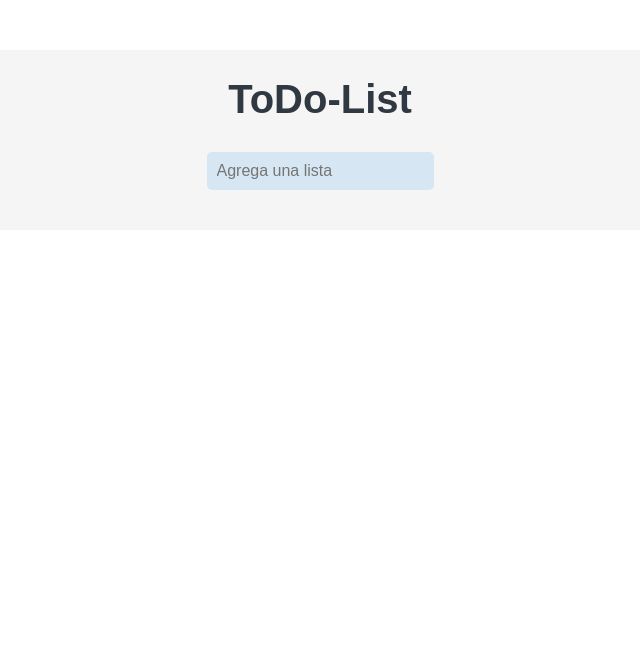
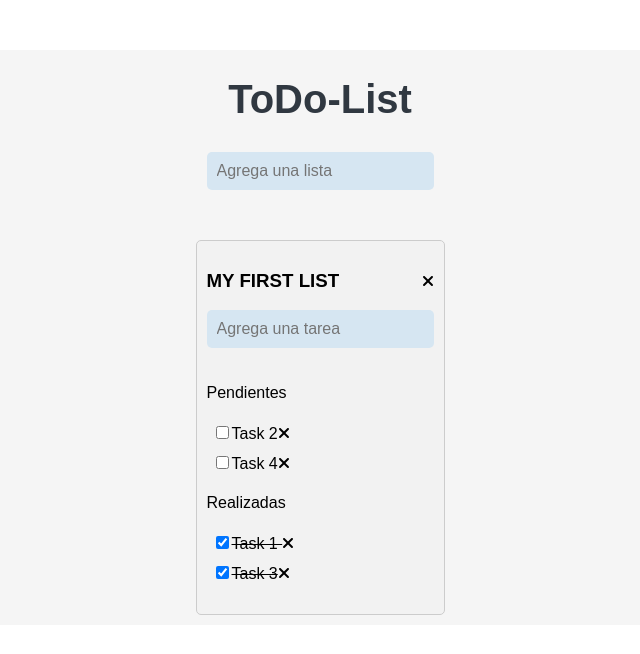
Before and after one commit to crisher73/todo-list, a React (Create React App) app: page / in a window 1280 px wide. Shown: the top 654 px of the page, without its empty margins (320-960 px from the left). Built offline with nearby package versions, Linux system fonts and the light colour scheme; a web font is replaced by a local one.

Commit message:
Initialize my first key

```diff
--- a/src/Components/AddItem/AddItem.js
+++ b/src/Components/AddItem/AddItem.js
@@ -97,8 +97,3 @@ function AddItem({listId }) {
 }
 
 export default AddItem;
-
-//item.checked ==false
-//mostrar
-//item.chcked ==true
-//no mostrar
--- a/src/Components/AddList/AddList.js
+++ b/src/Components/AddList/AddList.js
@@ -9,6 +9,21 @@ function AddList() {
   //UseState Hook de react,
   const [text, setText] = useState(''); //estado para almacenar la entrada del usuario
   const [list, setList] = useLocalStorage('list', []); //estado para almacenar la lista de listas
+
+  const key0 = 'items-1'
+  if (!localStorage.getItem(key0)) {
+    const firstList = {
+      id: 1,
+      title: "MY FIRST LIST"
+    };
+    setList([firstList]);
+    localStorage.setItem(key0, JSON.stringify([
+      {id:1,name:"Task 1 ",isChecked:true},
+      {id:2,name:"Task 2",isChecked:false},
+      {id:3,name:"Task 3",isChecked:true},
+      {id:4,name:"Task 4",isChecked:false}
+    ]));
+  }
 
   // controlador de eventos para cuando cambia el valor del input
   const handleChange = (event) => {
```
